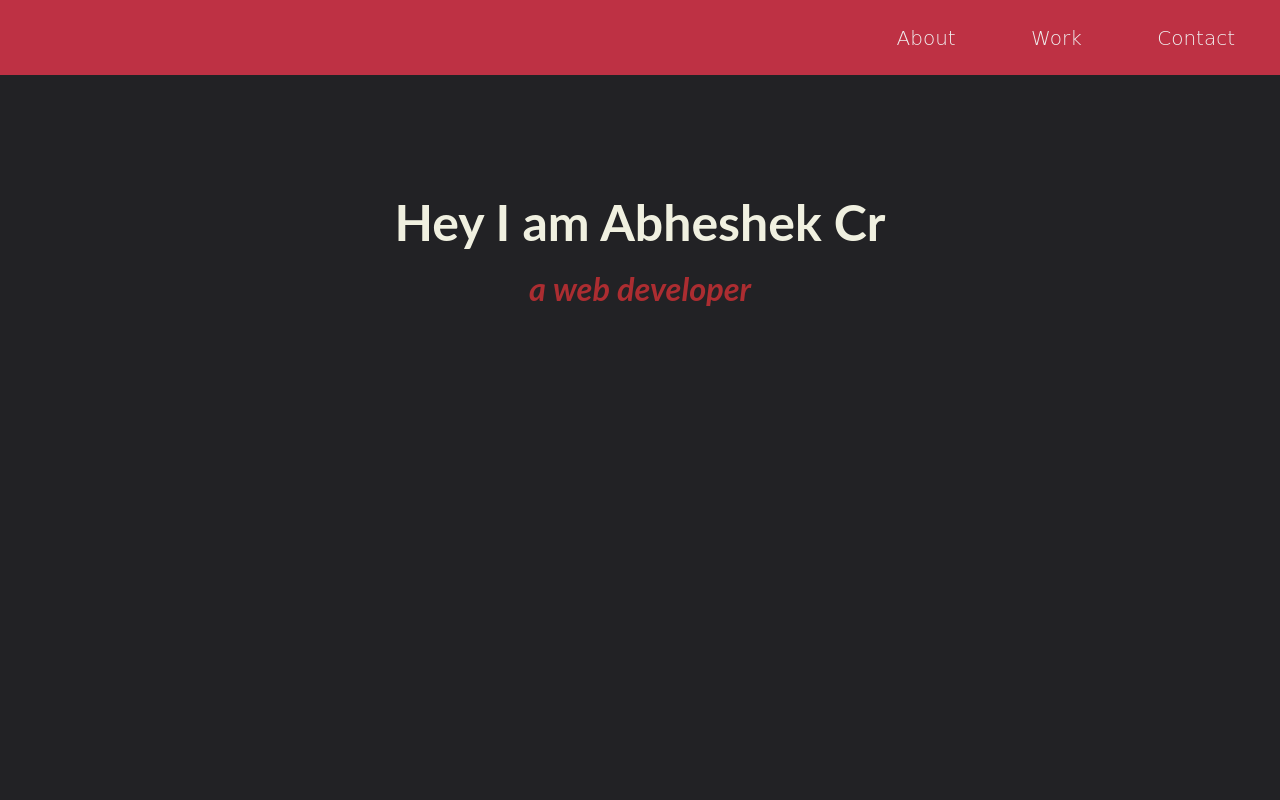
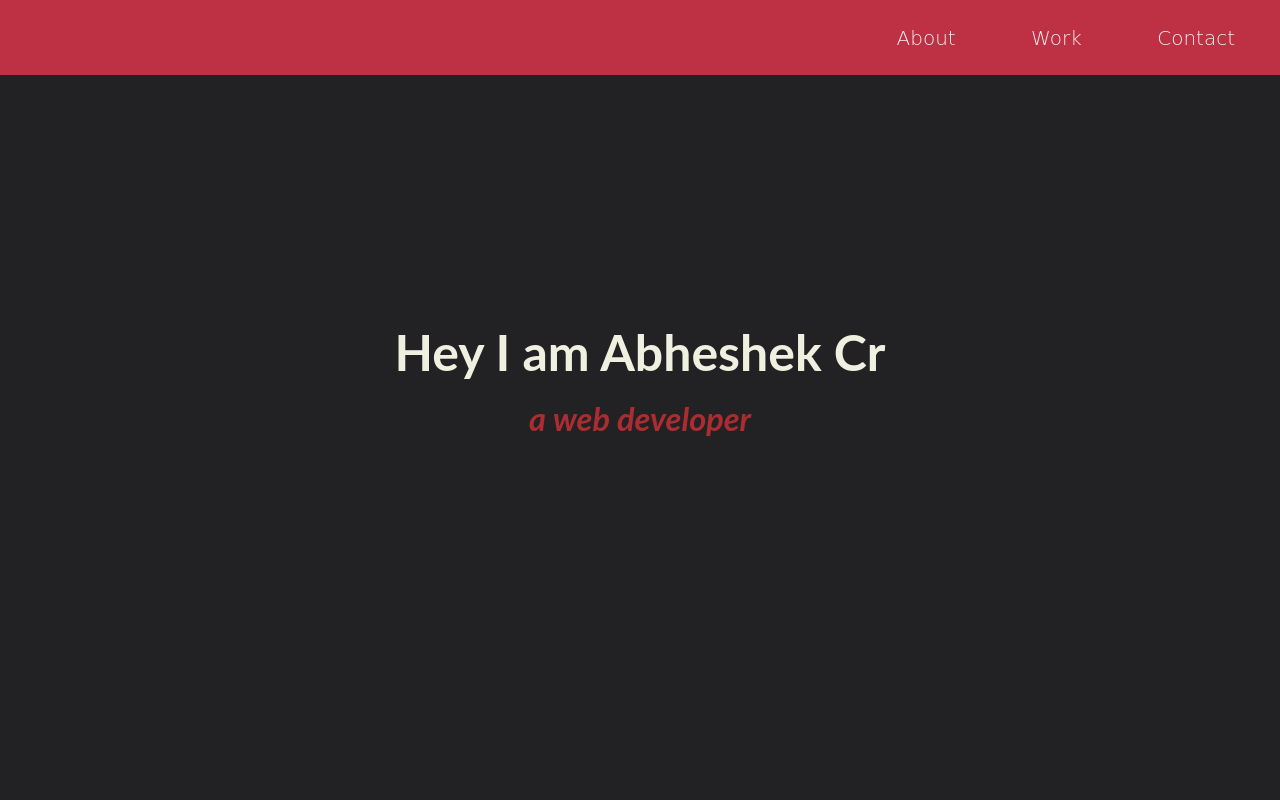
Before and after one commit to abheshekcr/portfolio-website, a plain HTML site: page index.html in a window 1280 px wide. Shown: the top 800 px of the page. Drawn offline with Linux system fonts and the light colour scheme; a web font is replaced by a local one.

Commit message:
fifth commit

```diff
--- a/style.css
+++ b/style.css
@@ -51,7 +51,7 @@ body{
 .sub-container{
     text-align: center;
     position: relative;
-    top:200px;
+    top:330px;
     font-size: 25px;
 }
 
```
